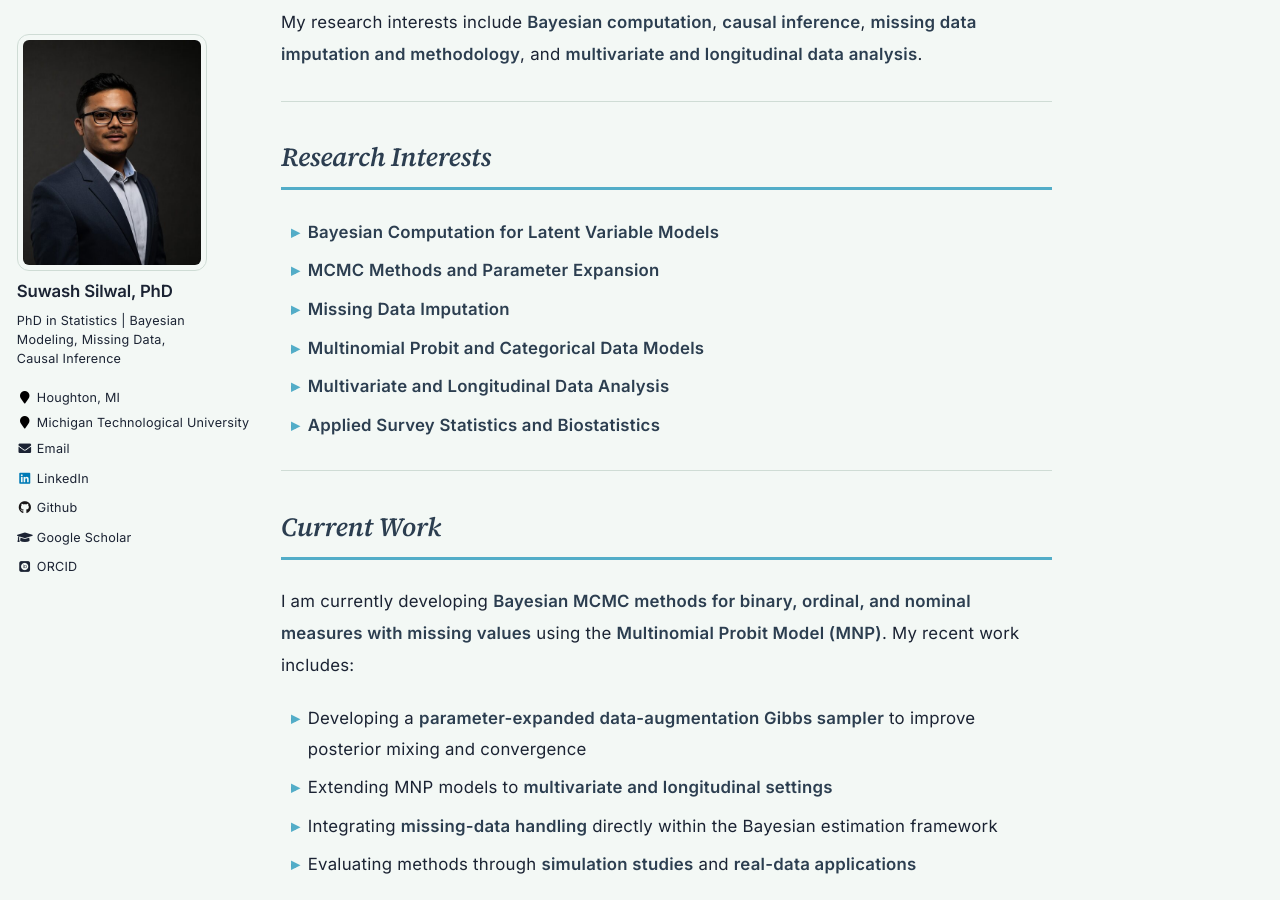
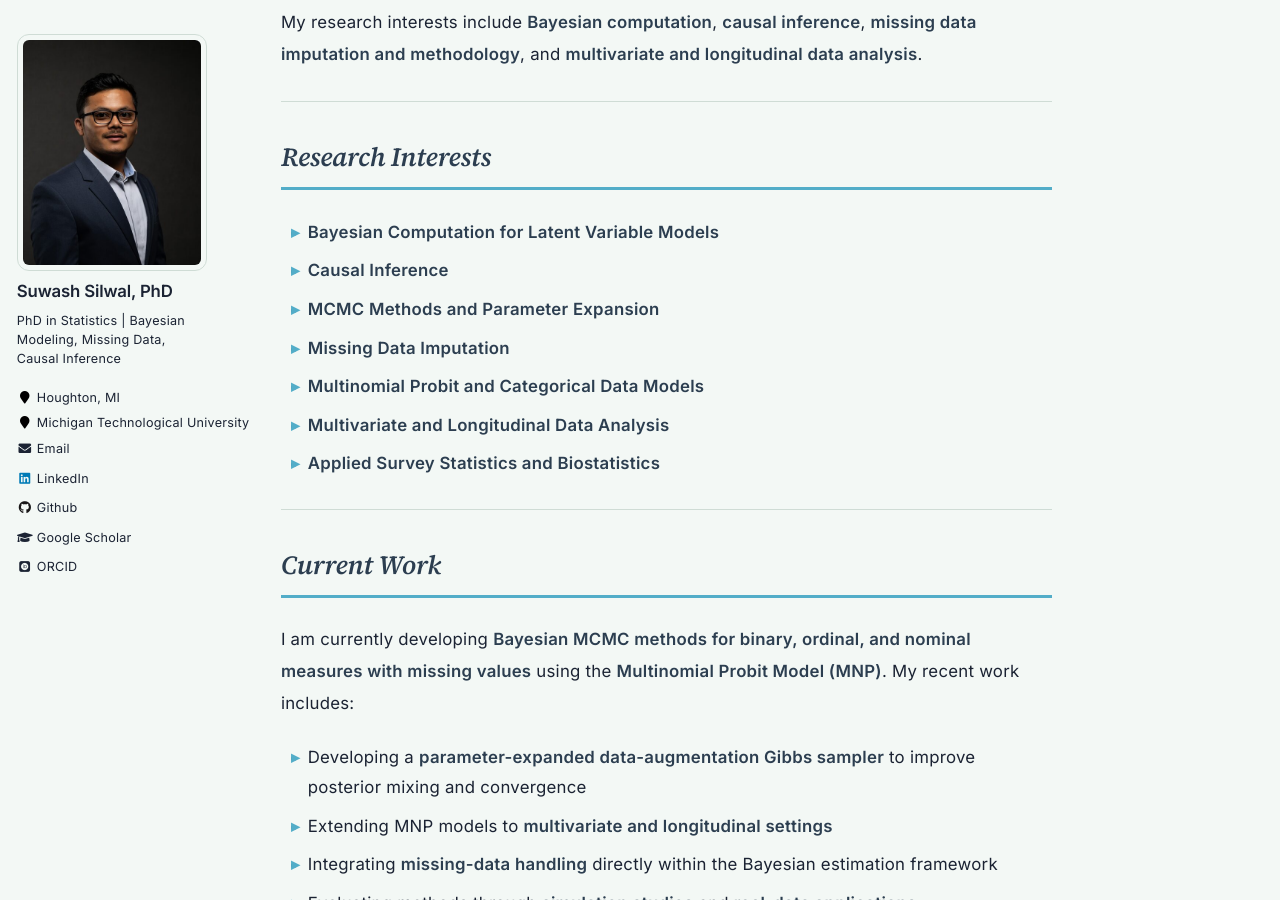
Before and after one commit to ssilwal050/ssilwal050.github.io, a Jekyll site: the page built from _pages/about.md, in a window 1280 px wide and 900 px high, scrolled down 1031 px. Built offline with Jekyll 4.4.1, drawn with Linux system fonts in a browser that asks for light colours; some web fonts are replaced.

Commit message:
Home: add Causal Inference to Research Interests
Co-Authored-By: Claude Sonnet 5.5 <noreply@anthropic.com>
Claude-Session: https://claude.ai/code/session_01Xa6NjouSf11HGrZQCXPFoi

```diff
--- a/_pages/about.md
+++ b/_pages/about.md
@@ -91,6 +91,7 @@ My research interests include **Bayesian computation**, **causal inference**, **
 ## Research Interests
 
 - **Bayesian Computation for Latent Variable Models**
+- **Causal Inference**
 - **MCMC Methods and Parameter Expansion**
 - **Missing Data Imputation**
 - **Multinomial Probit and Categorical Data Models**
```
